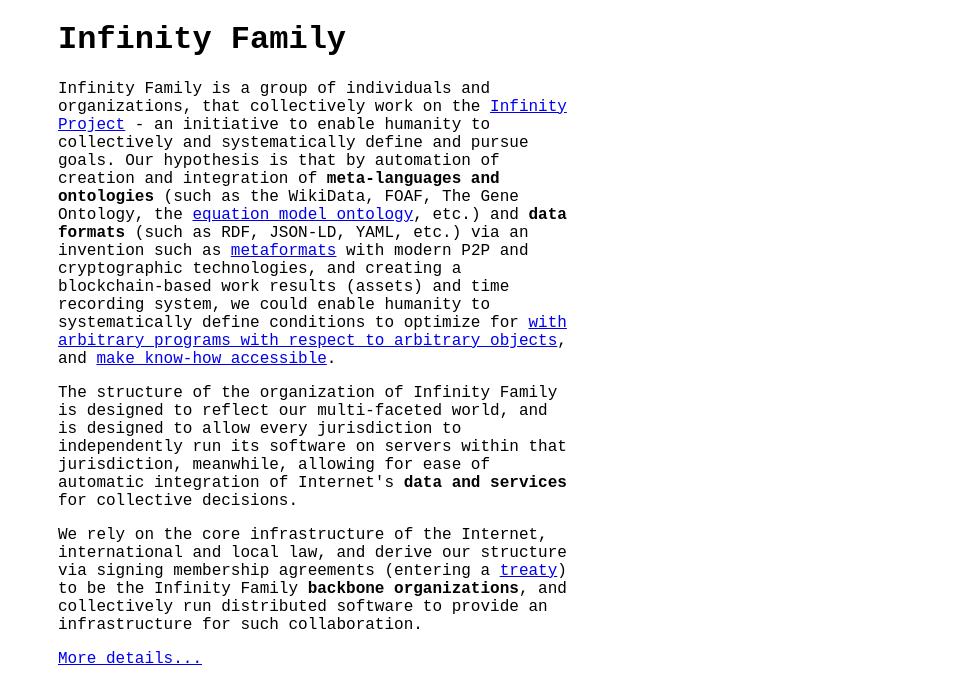
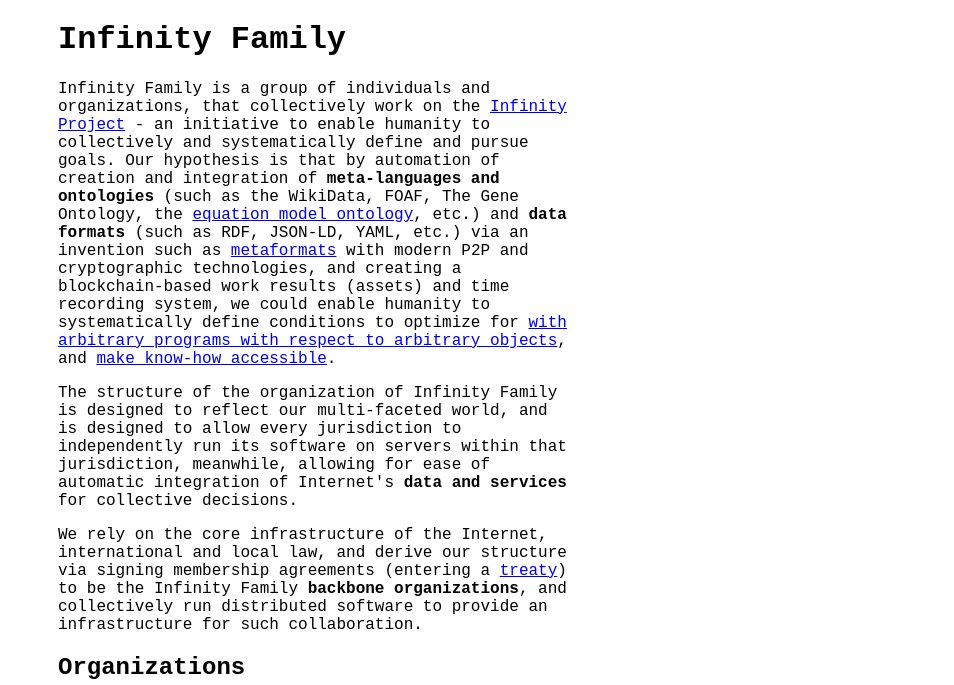
Before and after one commit to infamily/infinity-family, a plain HTML site: page index.html in a window 1280 px wide. Shown: the top 685 px of the page, without its empty margins (326-1280 px from the left). Drawn offline with Linux system fonts and the light colour scheme.

Commit message:
Update index.html

```diff
--- a/index.html
+++ b/index.html
@@ -54,8 +54,6 @@
 
 <p><span class="en">We rely on the core infrastructure of the Internet, international and local law, and derive our structure via signing membership agreements (entering a <a href="https://en.wikipedia.org/wiki/Treaty">treaty</a>) to be the Infinity Family <b>backbone organizations</b>, and collectively run distributed software to provide an infrastructure for such collaboration.</span></p>
 
-<p><span class="en"><a href="https://github.com/infamily/infinity-family#infinity-family">More details...</a></span></p>
-
 <h2><span class="en">Organizations</span></h2>
     <table align="center">
 	<tbody><tr><td><a href="https://wefindx.com"><img src="https://wiki.mindey.com/shared/shots/aa513984859aa7b322d6f9aee.png"></a>
```
